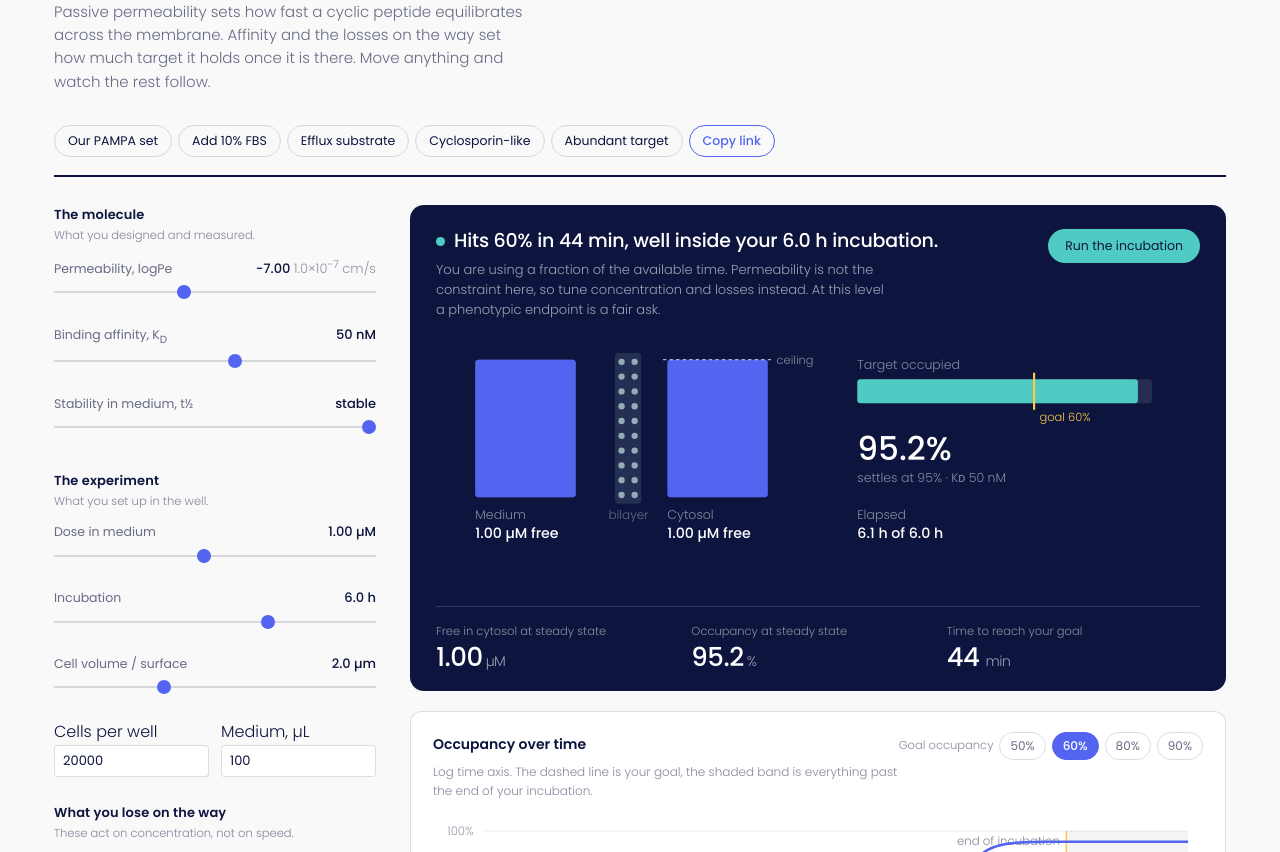
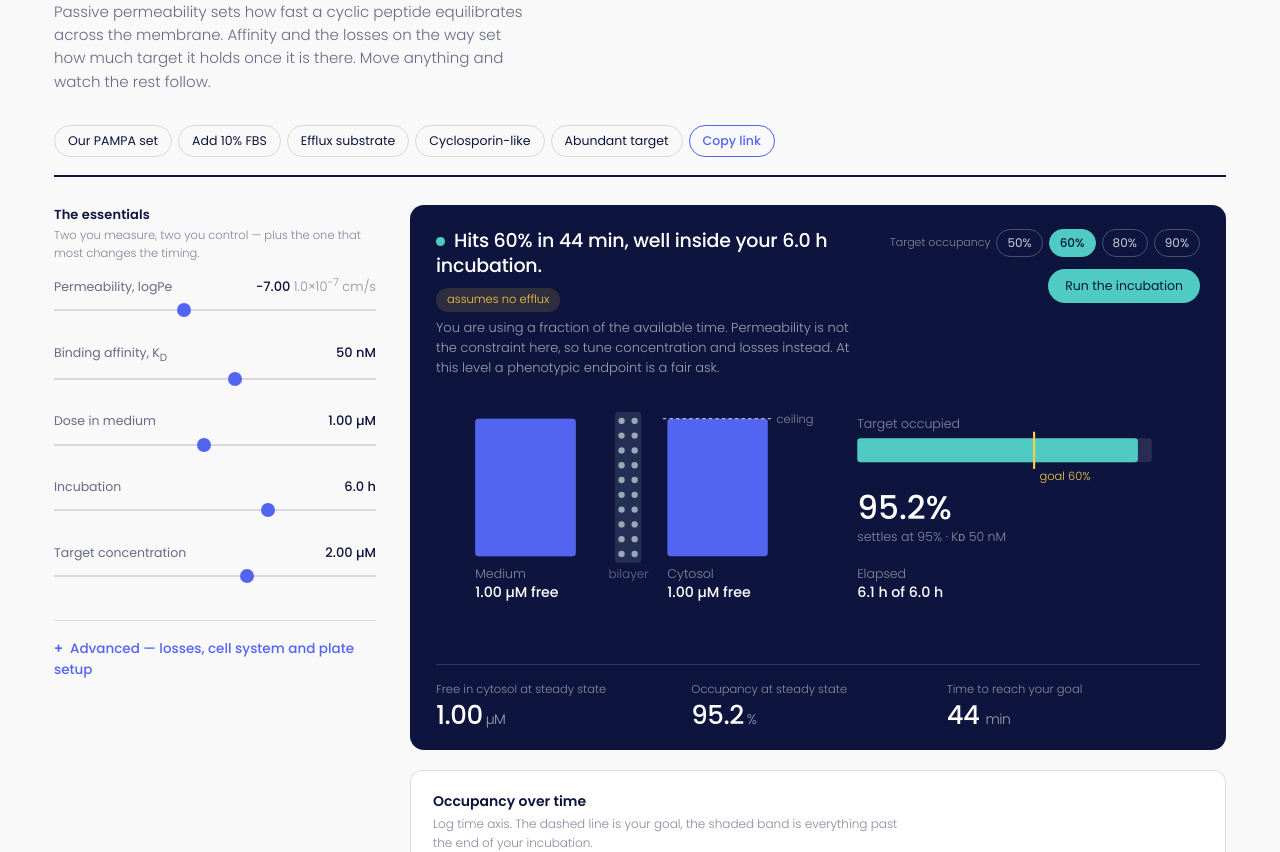
Before and after one commit to lemnabio/permeability-occupancy-explorer, a plain HTML site: page index.html in a window 1280 px wide. Shown: the part 89-941 px from the top of the page. Drawn offline with Linux system fonts and the light colour scheme.

Commit message:
Reorganize controls: prominent essentials, advanced panel, goal by the verdict
- Prominent group (The essentials): logPe, KD, dose, incubation, target
  concentration — the two measured, two controlled, plus the one that most
  changes timing (target concentration promoted for a discovery-biology audience)
- Move the rest below the fold into a collapsible Advanced panel: free fraction in
  medium, efflux ratio, free fraction in cytosol, cell volume/surface, stability,
  cells per well, medium volume
- Occupancy goal is no longer a slider (it is a question, not a system property):
  the quick-pick now sits next to the verdict in the hero, restyled for the dark
  ground; goal slider removed from the control rail
- Surface an 'assumes no efflux' caveat next to the verdict whenever ER = 1, so the
  optimistic assumption is visible even when the Advanced panel stays closed
- Verdict block flexes so the goal control sits beside it on desktop and wraps
  below only on narrow screens

Co-Authored-By: Claude Opus 4.8 <noreply@anthropic.com>

```diff
--- a/index.html
+++ b/index.html
@@ -87,16 +87,26 @@ input[type=range]:focus-visible{outline:2px solid var(--indigo);outline-offset:4
 @media(max-width:860px){.two{grid-template-columns:1fr}}
 .two .panel{margin-top:0}
 
-/* ---------- goal quick-pick ---------- */
-.panel-head{display:flex;justify-content:space-between;align-items:baseline;gap:12px;flex-wrap:wrap;margin-bottom:3px}
-.panel-head h3{margin:0}
-.goalpick{display:flex;align-items:center;gap:6px}
-.goalpick .gp-label{font-size:11.5px;color:var(--ink-35)}
-.goalpick button{font-family:var(--sans);font-size:12px;font-weight:400;color:var(--ink-60);
-  background:transparent;border:1px solid var(--rule);border-radius:999px;padding:4px 10px;cursor:pointer}
-.goalpick button:hover{border-color:var(--indigo);color:var(--indigo)}
-.goalpick button.active{background:var(--indigo);border-color:var(--indigo);color:#fff;font-weight:500}
-.goalpick button:focus-visible{outline:2px solid var(--indigo);outline-offset:2px}
+/* ---------- advanced (below the fold) ---------- */
+.advanced{margin-top:6px}
+.advanced summary{color:var(--indigo)}
+.advanced .advbody{margin-top:16px}
+.advanced .advbody .hint{font-size:11.5px;color:var(--ink-35);margin:0 0 14px}
+
+/* ---------- goal quick-pick (in the hero, dark ground) ---------- */
+.hero-verdict{flex:1 1 320px;min-width:0}
+.hero-ctl{flex:0 0 auto;display:flex;flex-direction:column;align-items:flex-end;gap:12px}
+.goalpick{display:flex;align-items:center;gap:6px;flex-wrap:wrap;justify-content:flex-end}
+.goalpick .gp-label{font-size:11px;color:rgba(255,255,255,.5)}
+.goalpick button{font-family:var(--sans);font-size:12px;font-weight:400;color:rgba(255,255,255,.8);
+  background:transparent;border:1px solid rgba(255,255,255,.25);border-radius:999px;padding:4px 10px;cursor:pointer}
+.goalpick button:hover{border-color:var(--teal);color:#fff}
+.goalpick button.active{background:var(--teal);border-color:var(--teal);color:var(--navy);font-weight:500}
+.goalpick button:focus-visible{outline:2px solid var(--teal);outline-offset:2px}
+
+/* ---------- 'assumes no efflux' caveat ---------- */
+.assume{display:inline-block;font-size:11.5px;color:var(--yellow);background:rgba(251,201,66,.14);
+  border-radius:999px;padding:3px 11px;margin:10px 0 0}
 
 /* ---------- limiting bars ---------- */
 .lev{display:grid;grid-template-columns:132px 1fr 58px;align-items:center;gap:12px;margin-bottom:7px;font-size:12.5px}
@@ -139,50 +149,45 @@ details .body code{background:rgba(83,100,241,.09);color:var(--indigo);padding:1
   <!-- ================= CONTROLS ================= -->
   <div>
     <div class="grp">
-      <h2>The molecule</h2>
-      <p class="hint">What you designed and measured.</p>
+      <h2>The essentials</h2>
+      <p class="hint">Two you measure, two you control — plus the one that most changes the timing.</p>
       <div class="ctl"><div class="row"><label for="s_logPe">Permeability, logPe</label><span class="val" id="v_logPe"></span></div><input type="range" id="s_logPe" min="-9" max="-4" step="0.05"></div>
       <div class="ctl"><div class="row"><label for="s_kd">Binding affinity, K<sub>D</sub></label><span class="val" id="v_kd"></span></div><input type="range" id="s_kd" min="0" max="1000"></div>
-      <div class="ctl"><div class="row"><label for="s_thalf">Stability in medium, t½</label><span class="val" id="v_thalf"></span></div><input type="range" id="s_thalf" min="0" max="1000"></div>
+      <div class="ctl"><div class="row"><label for="s_dose">Dose in medium</label><span class="val" id="v_dose"></span></div><input type="range" id="s_dose" min="0" max="1000"></div>
+      <div class="ctl"><div class="row"><label for="s_inc">Incubation</label><span class="val" id="v_inc"></span></div><input type="range" id="s_inc" min="0" max="1000"></div>
+      <div class="ctl"><div class="row"><label for="s_tgt">Target concentration</label><span class="val" id="v_tgt"></span></div><input type="range" id="s_tgt" min="0" max="1000"></div>
     </div>
 
-    <div class="grp">
-      <h2>The experiment</h2>
-      <p class="hint">What you set up in the well.</p>
-      <div class="ctl"><div class="row"><label for="s_dose">Dose in medium</label><span class="val" id="v_dose"></span></div><input type="range" id="s_dose" min="0" max="1000"></div>
-      <div class="ctl"><div class="row"><label for="s_inc">Incubation</label><span class="val" id="v_inc"></span></div><input type="range" id="s_inc" min="0" max="1000"></div>
+    <details class="advanced">
+      <summary>Advanced — losses, cell system and plate setup</summary>
+      <div class="advbody">
+        <p class="hint">Losses act on concentration, not on speed. Efflux is the exception — it lowers the ceiling.</p>
+        <div class="ctl"><div class="row"><label for="s_fu">Free fraction in medium</label><span class="val" id="v_fu"></span></div><input type="range" id="s_fu" min="0" max="1000"></div>
+        <div class="ctl"><div class="row"><label for="s_er">Efflux ratio</label><span class="val" id="v_er"></span></div><input type="range" id="s_er" min="0" max="1000"></div>
+        <div class="ctl"><div class="row"><label for="s_fuc">Free fraction in cytosol</label><span class="val" id="v_fuc"></span></div><input type="range" id="s_fuc" min="0" max="1000"></div>
         <div class="ctl"><div class="row"><label for="s_va">Cell volume / surface</label><span class="val" id="v_va"></span></div><input type="range" id="s_va" min="0.5" max="5" step="0.1"></div>
+        <div class="ctl"><div class="row"><label for="s_thalf">Stability in medium, t½</label><span class="val" id="v_thalf"></span></div><input type="range" id="s_thalf" min="0" max="1000"></div>
         <div class="pair">
           <div><div class="row"><label for="n_cells">Cells per well</label></div><input class="num" type="number" id="n_cells" min="100" step="1000"></div>
           <div><div class="row"><label for="n_vol">Medium, µL</label></div><input class="num" type="number" id="n_vol" min="10" step="10"></div>
         </div>
       </div>
-
-    <div class="grp">
-      <h2>What you lose on the way</h2>
-      <p class="hint">These act on concentration, not on speed.</p>
-      <div class="ctl"><div class="row"><label for="s_fu">Free fraction in medium</label><span class="val" id="v_fu"></span></div><input type="range" id="s_fu" min="0" max="1000"></div>
-      <div class="ctl"><div class="row"><label for="s_er">Efflux ratio</label><span class="val" id="v_er"></span></div><input type="range" id="s_er" min="0" max="1000"></div>
-      <div class="ctl"><div class="row"><label for="s_fuc">Free fraction in cytosol</label><span class="val" id="v_fuc"></span></div><input type="range" id="s_fuc" min="0" max="1000"></div>
-    </div>
-
-    <div class="grp">
-      <h2>The target</h2>
-      <p class="hint">Abundance buffers the approach to steady state.</p>
-      <div class="ctl"><div class="row"><label for="s_tgt">Target concentration</label><span class="val" id="v_tgt"></span></div><input type="range" id="s_tgt" min="0" max="1000"></div>
-      <div class="ctl"><div class="row"><label for="s_goal">Occupancy you want</label><span class="val" id="v_goal"></span></div><input type="range" id="s_goal" min="5" max="99" step="1"></div>
-    </div>
+    </details>
   </div>
 
   <!-- ================= OUTPUT ================= -->
   <div>
     <div class="hero">
       <div class="hero-top">
-        <div>
+        <div class="hero-verdict">
           <p class="verdict" id="verdict"></p>
+          <p class="assume" id="assumeFlag" hidden>assumes no efflux</p>
           <p class="verdict-sub" id="verdictSub"></p>
         </div>
+        <div class="hero-ctl">
+          <div class="goalpick" id="goalpick"><span class="gp-label">Target occupancy</span></div>
           <button class="runbtn" id="run">Run the incubation</button>
+        </div>
       </div>
       <svg id="cellsvg" viewBox="0 0 700 218" style="width:100%;height:auto;margin-top:14px" role="img" aria-label="Cross-section showing medium, membrane and cytosol"></svg>
       <div class="readouts">
@@ -193,10 +198,7 @@ details .body code{background:rgba(83,100,241,.09);color:var(--indigo);padding:1
     </div>
 
     <div class="panel">
-      <div class="panel-head">
       <h3>Occupancy over time</h3>
-        <div class="goalpick" id="goalpick"><span class="gp-label">Goal occupancy</span></div>
-      </div>
       <p class="hint">Log time axis. The dashed line is your goal, the shaded band is everything past the end of your incubation.</p>
       <svg id="chart1" viewBox="0 0 720 260" style="width:100%;height:auto" role="img" aria-label="Target occupancy against time"></svg>
     </div>
@@ -637,6 +639,11 @@ function drawVerdict(p){
   }
   $("verdict").innerHTML=`<span class="mark" style="background:${color}"></span>${head}`;
 
+  // efflux is in the advanced panel, but it is the only input that lowers the
+  // ceiling rather than delaying arrival. Surface the assumption when it is off,
+  // so the picture is not silently optimistic for anyone who never opens the panel.
+  $("assumeFlag").hidden = p.er>=1.05;
+
   // biology footnote
   const o=Math.max(ss.occ*100,0);
   let bio;
@@ -665,7 +672,7 @@ function readControls(){
   S.er=M.er.toVal(+$("s_er").value);
   S.fuc=M.fuc.toVal(+$("s_fuc").value);
   S.tgt=M.tgt.toVal(+$("s_tgt").value);
-  S.goal=+$("s_goal").value;
+  // goal is not a slider — it is driven by the quick-pick next to the verdict
   S.cells=Math.max(100,+$("n_cells").value||20000);
   S.vol=Math.max(10,+$("n_vol").value||100);
 }
@@ -680,7 +687,6 @@ function writeControls(){
   $("s_er").value=M.er.toSlider(S.er);
   $("s_fuc").value=M.fuc.toSlider(S.fuc);
   $("s_tgt").value=M.tgt.toSlider(S.tgt);
-  $("s_goal").value=S.goal;
   $("n_cells").value=Math.round(S.cells);
   $("n_vol").value=Math.round(S.vol);
 }
@@ -697,7 +703,6 @@ function labels(){
   $("v_er").textContent=S.er<1.05?"1 (none)":S.er.toFixed(S.er<10?1:0)+"×";
   $("v_fuc").textContent=S.fuc>=0.999?"1.0":S.fuc.toFixed(2);
   $("v_tgt").textContent=concStr(S.tgt);
-  $("v_goal").textContent=S.goal+"%";
 }
 
 function update(){
```
Lines whose indentation alone changed are shown as unchanged.
